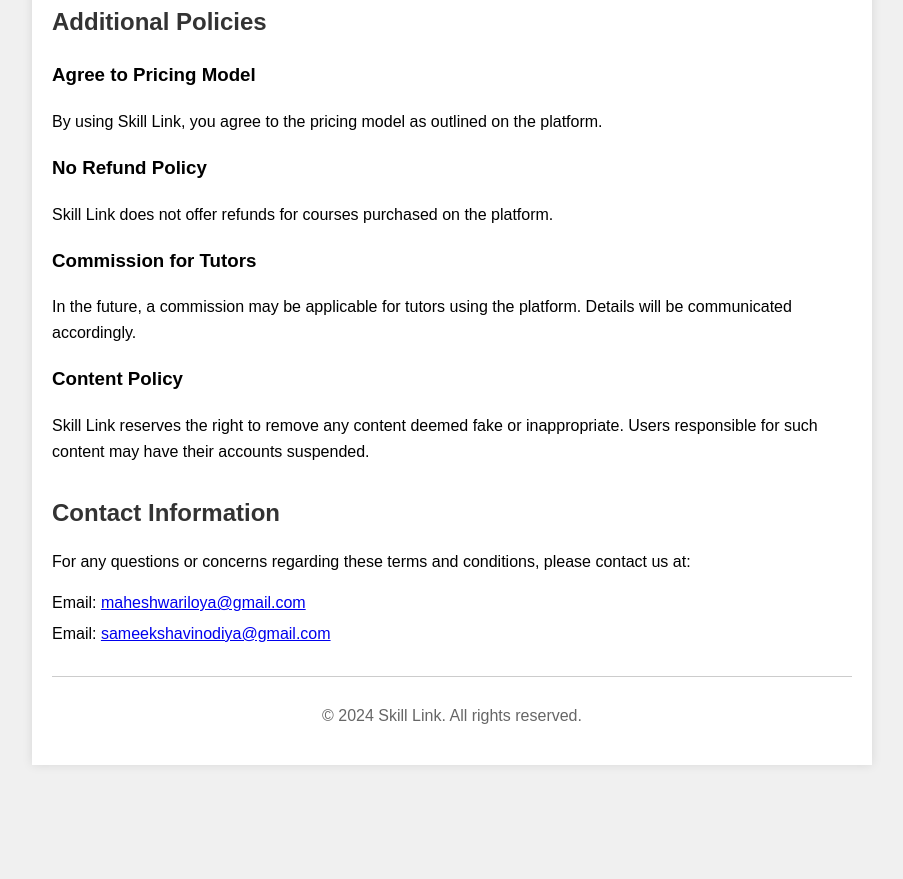
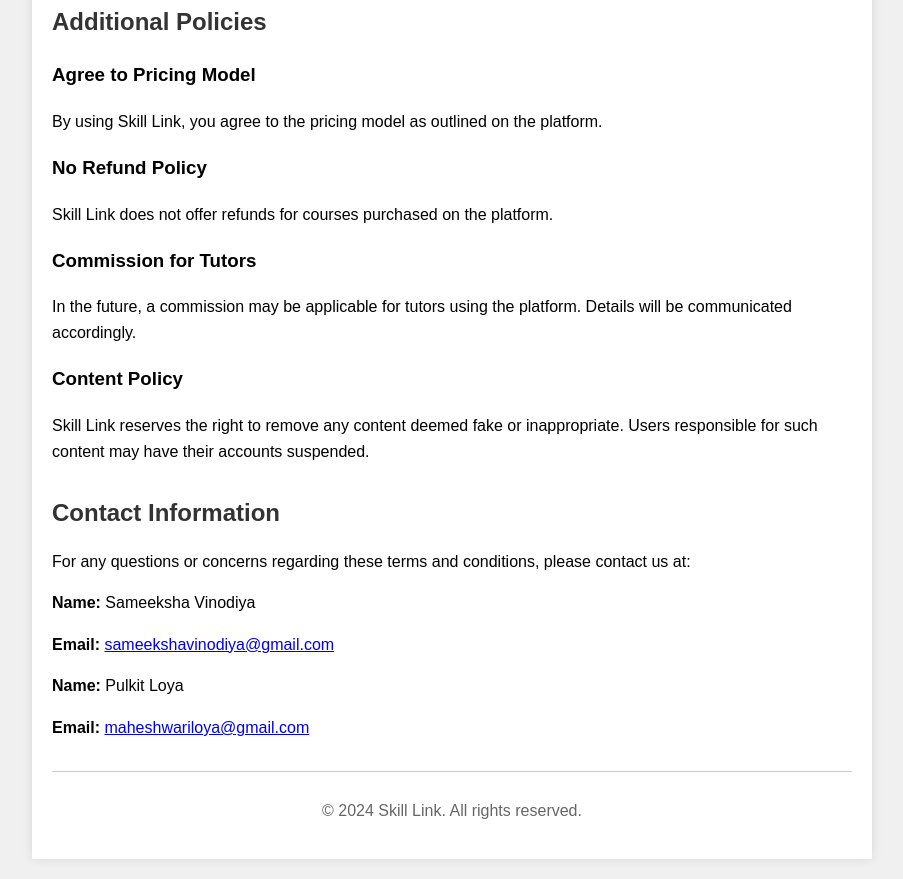
Before and after one commit to NightMare8587/Skill-Link-Website, a plain HTML site: page index.html in a window 1280 px wide. Shown: the part 841-1720 px from the top of the page, without its empty margins (188-1091 px from the left). Before the commit the page ends 1626 px from the top, so only its background shows below. Drawn offline with Linux system fonts and the light colour scheme.

Commit message:
Update index.html

```diff
--- a/index.html
+++ b/index.html
@@ -56,10 +56,14 @@
         <section>
             <h2>Contact Information</h2>
             <p>For any questions or concerns regarding these terms and conditions, please contact us at:</p>
-            <ul>
-                <li>Email: <a href="mailto:maheshwariloya@gmail.com">maheshwariloya@gmail.com</a></li>
-                <li>Email: <a href="mailto:sameekshavinodiya@gmail.com">sameekshavinodiya@gmail.com</a></li>
-            </ul>
+            <div class="contact-person">
+        <p><strong>Name:</strong> Sameeksha Vinodiya</p>
+        <p><strong>Email:</strong> <a href="mailto:sameekshavinodiya@gmail.com">sameekshavinodiya@gmail.com</a></p>
+    </div>
+    <div class="contact-person">
+        <p><strong>Name:</strong> Pulkit Loya</p>
+        <p><strong>Email:</strong> <a href="mailto:maheshwariloya@gmail.com">maheshwariloya@gmail.com</a></p>
+    </div>
         </section>
 
         <footer>
```
